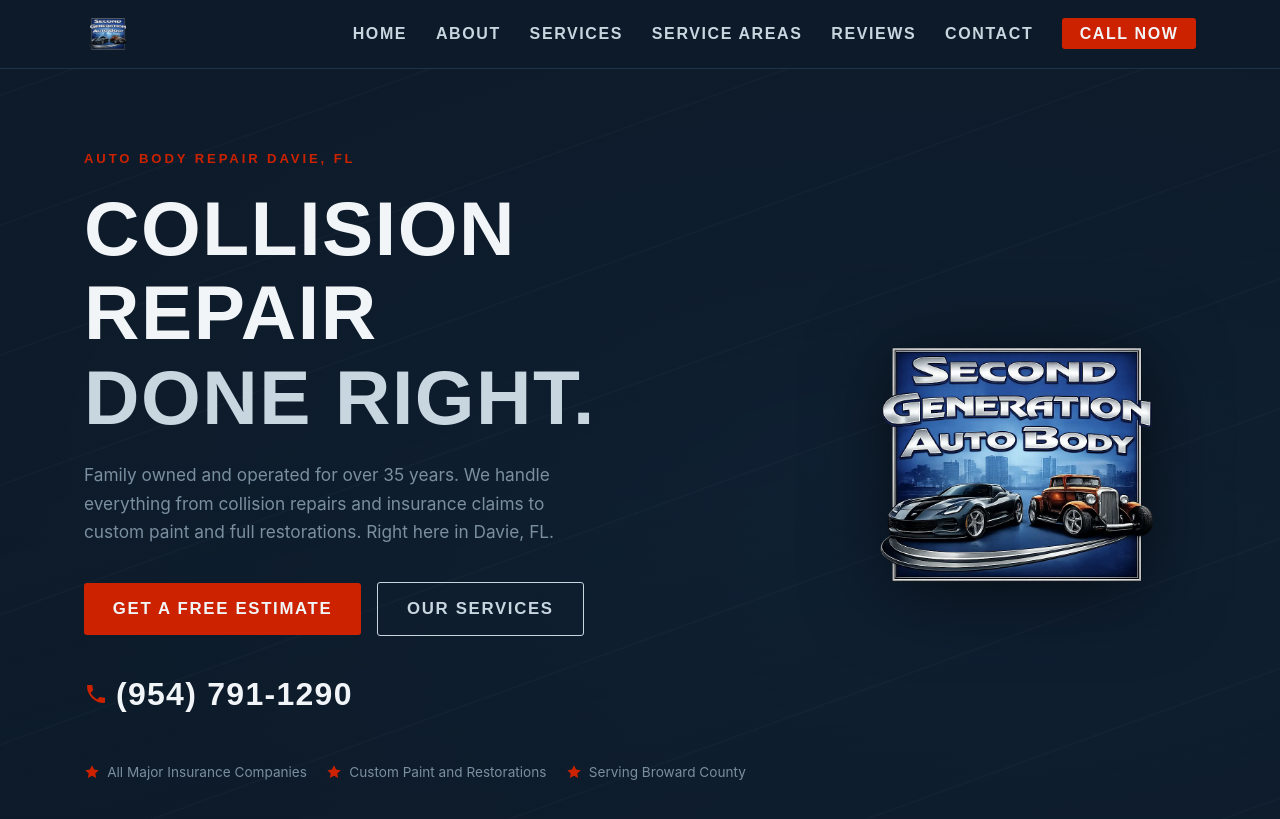
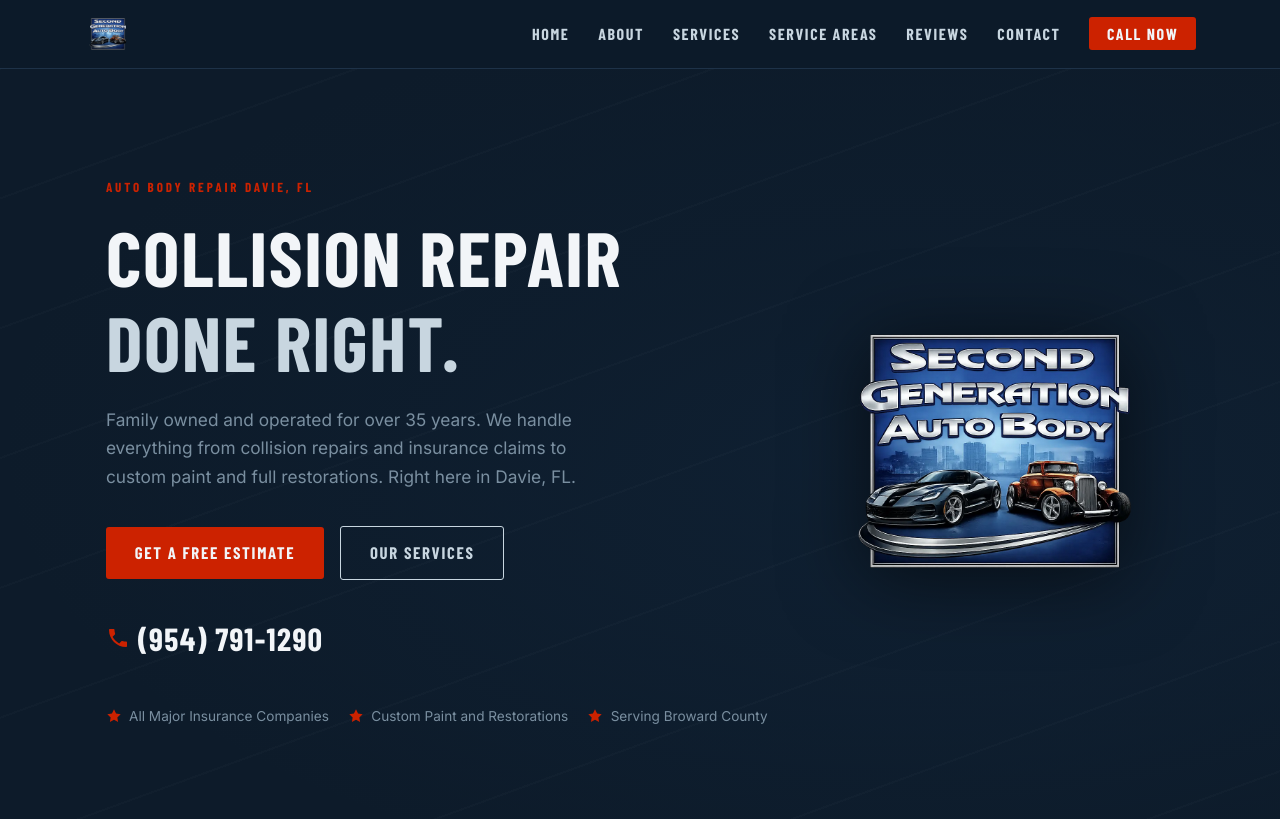
Before and after one commit to JamesBrownR/Second-Generation-Auto, a Jekyll site: the page built from index.html, in a window 1280 px wide and 900 px high. Shown: the top 819 px of the window. Built offline with Jekyll 4.4.1, drawn with Linux system fonts in a browser that asks for light colours; some web fonts are replaced.

Commit message:
Update default.html

```diff
--- a/_layouts/default.html
+++ b/_layouts/default.html
@@ -8,7 +8,9 @@
 
      <link rel="icon" type="image/png" href="WIP">
   <link rel="canonical" href="{{ page.url | absolute_url }}">
-
+<link rel="preconnect" href="https://fonts.googleapis.com">
+<link rel="preconnect" href="https://fonts.gstatic.com" crossorigin>
+<link href="https://fonts.googleapis.com/css2?family=Barlow+Condensed:wght@600;700;800&family=Inter:wght@400;500;600&display=swap" rel="stylesheet">
     {% include styles.html %}
      {% include schema.html %}
 
```
